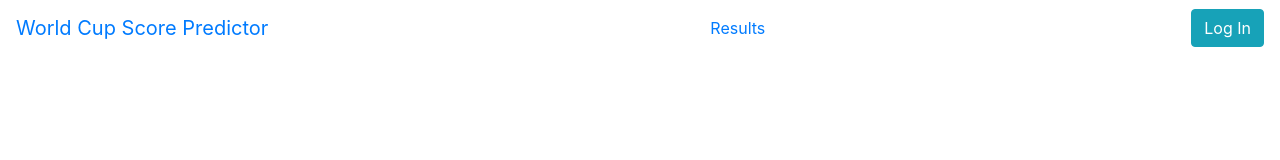
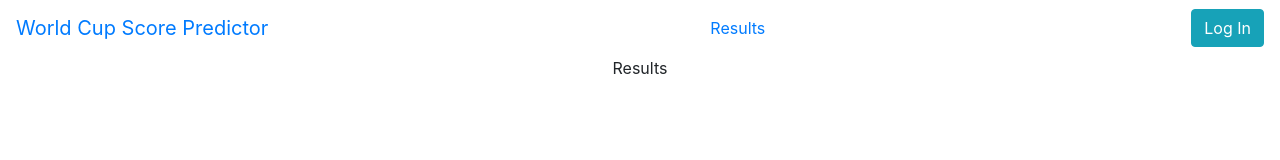
Before and after one commit to lukebrobbs/world-cup-score-predictor, a React (Create React App) app: page /results in a window 1280 px wide. Shown: the top 160 px of the page. Built offline with nearby package versions, Linux system fonts and the light colour scheme; what auth0-js would draw is missing.

Commit message:
add Results component

```diff
--- a/src/components/App/App.js
+++ b/src/components/App/App.js
@@ -2,6 +2,7 @@ import React, { Component } from "react";
 import { BrowserRouter, Route, Switch } from "react-router-dom";
 import "bootstrap/dist/css/bootstrap.min.css";
 import Home from "../Home/Home";
+import Results from "../Results/Results";
 import Nav from "../Nav/Nav";
 import "./App.css";
 
@@ -14,6 +15,7 @@ class App extends Component {
             <Nav />
             <Switch>
               <Route exact path="/" component={Home} />
+              <Route exact path="/results" component={Results} />
             </Switch>
           </React.Fragment>
         </BrowserRouter>
--- /dev/null
+++ b/src/components/Results/Results.js
@@ -0,0 +1,7 @@
+import React from "react";
+
+const Results = () => {
+  return <p>Results</p>;
+};
+
+export default Results;
```
Also changed, not shown: src/components/Results/Reuslts.css (added).
